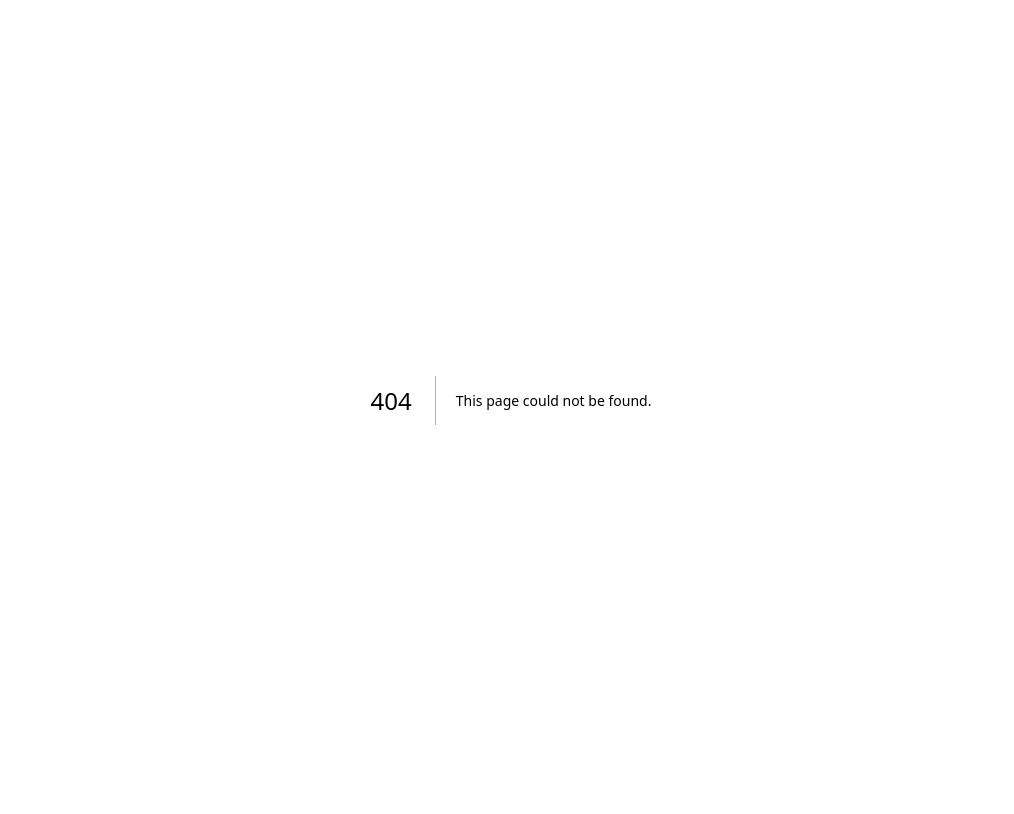
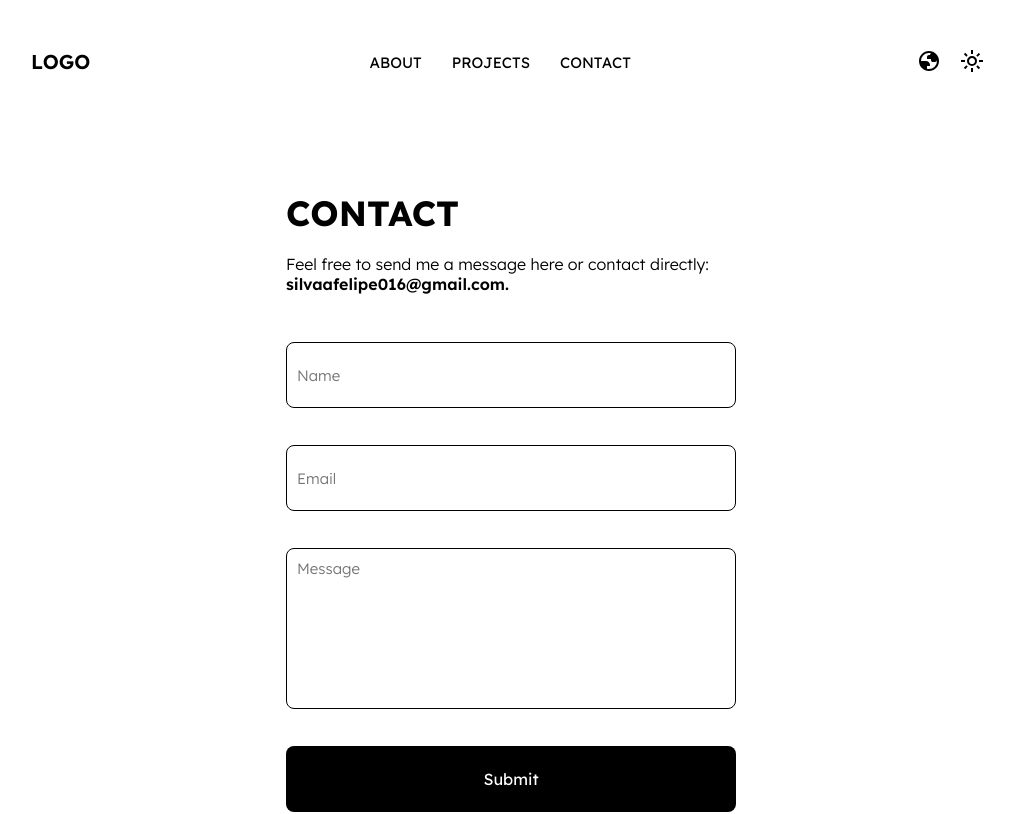
Before and after one commit to MFelipeSilva/mfelipesilva-v2, a Next.js app: page /contact in a window 1280 px wide. Before the commit this address had no page. Shown: the top 814 px of the page, without its empty margins (129-1143 px from the left). Built offline with nearby package versions, Linux system fonts and the light colour scheme.

Commit message:
feat: add contact page

```diff
--- a/package.json
+++ b/package.json
@@ -9,14 +9,17 @@
     "lint": "next lint"
   },
   "dependencies": {
+    "@hookform/resolvers": "^3.3.4",
     "@types/styled-components": "^5.1.34",
     "i18next": "^23.10.1",
     "i18next-browser-languagedetector": "^7.2.0",
     "next": "14.1.3",
     "react": "^18",
     "react-dom": "^18",
+    "react-hook-form": "^7.51.1",
     "react-i18next": "^14.1.0",
-    "styled-components": "^6.1.8"
+    "styled-components": "^6.1.8",
+    "zod": "^3.22.4"
   },
   "devDependencies": {
     "@types/node": "^20",
--- /dev/null
+++ b/src/app/contact/page.tsx
@@ -0,0 +1,29 @@
+"use client";
+
+import { useTranslation } from "react-i18next";
+
+import { Form } from "@/components/form";
+
+import { Layout } from "@/components/layout";
+
+import { Container } from "./style";
+
+export default function Contact() {
+  const { t } = useTranslation();
+
+  return (
+    <Layout>
+      <Container>
+        <section>
+          <div>
+            <h1>{t("contact.title")}</h1>
+            <p dangerouslySetInnerHTML={{ __html: t("contact.text") }} />
+          </div>
+          <div>
+            <Form />
+          </div>
+        </section>
+      </Container>
+    </Layout>
+  );
+}
--- /dev/null
+++ b/src/app/contact/style.ts
@@ -0,0 +1,73 @@
+import styled from "styled-components";
+
+import "../../styles/global.css";
+
+export const Container = styled.main`
+  display: flex;
+  min-height: 843px;
+  width: 100%;
+  height: 84vh;
+  gap: 4em;
+  align-items: center;
+  flex-direction: row;
+  justify-content: center;
+
+  & > section {
+    display: flex;
+    max-width: 1243px;
+    width: 65vw;
+    height: 100%;
+    gap: 4em;
+    align-items: center;
+    justify-content: space-between;
+
+    & > div:nth-child(1) {
+      display: flex;
+      width: 35vw;
+      max-width: 565px;
+      gap: 19px;
+      padding-bottom: 18em;
+      flex-direction: column;
+
+      & > h1 {
+        font-size: clamp(25px, 3vw, 35px);
+        color: #000;
+        font-weight: 700;
+        text-transform: uppercase;
+      }
+      & > p {
+        color: #000;
+        font-size: clamp(14px, 3vw, 16px);
+        font-weight: 300;
+
+        & > span {
+          font-weight: 600;
+        }
+      }
+
+      @media (max-width: 1280px) {
+        width: 100%;
+        padding-bottom: 0;
+      }
+    }
+
+    & > div:nth-child(2) {
+      @media (max-width: 1280px) {
+        width: 100%;
+      }
+    }
+
+    @media (max-width: 1280px) {
+      width: 450px;
+      gap: 3em;
+      align-items: start;
+      flex-direction: column;
+      justify-content: center;
+    }
+
+    @media (max-width: 580px) {
+      width: 80vw;
+      justify-content: center;
+    }
+  }
+`;
--- /dev/null
+++ b/src/components/form.tsx
@@ -0,0 +1,166 @@
+import { useTranslation } from "react-i18next";
+
+import { z } from "zod";
+
+import { useForm } from "react-hook-form";
+
+import { zodResolver } from "@hookform/resolvers/zod";
+
+import styled from "styled-components";
+
+const StyledForm = styled.form`
+  display: flex;
+  width: 25.2vw;
+  max-width: 480px;
+  min-width: 400px;
+  gap: 37px;
+  flex-direction: column;
+
+  .error {
+    border: 1px solid #ff0000 !important;
+  }
+
+  & > label {
+    display: flex;
+    gap: 0.7em;
+    flex-direction: column;
+
+    & > input {
+      width: 100%;
+      height: 66px;
+      outline: none;
+      padding: 0 10px;
+      border: 1px solid #000;
+      border-radius: 8px;
+      font-size: 15px;
+      font-weight: 300;
+      font-family: "Lexend", sans-serif;
+
+      ::placeholder,
+      ::-webkit-input-placeholder {
+        color: #343a40;
+      }
+      :-ms-input-placeholder {
+        color: #343a40;
+      }
+    }
+
+    & > textarea {
+      width: 100%;
+      height: 161px;
+      outline: none;
+      padding: 10px;
+      resize: none;
+      border: 1px solid #000;
+      border-radius: 8px;
+      font-size: 15px;
+      font-weight: 300;
+      font-family: "Lexend", sans-serif;
+
+      ::placeholder,
+      ::-webkit-input-placeholder {
+        color: #343a40;
+      }
+      :-ms-input-placeholder {
+        color: #343a40;
+      }
+    }
+
+    & > span {
+      font-size: 13px;
+      color: #ff0000;
+    }
+  }
+
+  & > button {
+    width: 100%;
+    height: 66px;
+    border: none;
+    outline: none;
+    color: #fff;
+    cursor: pointer;
+    font-size: 16px;
+    border-radius: 8px;
+    background-color: #000;
+    font-family: "Lexend", sans-serif;
+  }
+
+  @media (max-width: 1280px) {
+    max-width: none;
+    min-width: 0;
+    width: 100%;
+  }
+`;
+
+export const Form = () => {
+  const { t } = useTranslation();
+
+  const createFormSchema = z.object({
+    name: z.string().min(3, t("contact.form.errors.name")),
+    email: z
+      .string()
+      .min(1, t("contact.form.errors.minEmail"))
+      .email(t("contact.form.errors.errorEmail")),
+    message: z.string().min(6, t("contact.form.errors.message")),
+  });
+
+  type CreateFormData = z.infer<typeof createFormSchema>;
+
+  const {
+    reset,
+    register,
+    handleSubmit,
+    formState: { errors },
+  } = useForm<CreateFormData>({
+    resolver: zodResolver(createFormSchema),
+  });
+
+  const sendForm = async (data: CreateFormData) => {
+    try {
+      await fetch("https://formspree.io/f/meqylyna", {
+        method: "POST",
+        body: JSON.stringify(data),
+        headers: {
+          "Content-Type": "application/json",
+        },
+      });
+
+      reset();
+    } catch (error) {
+      error;
+    }
+  };
+
+  return (
+    <StyledForm onSubmit={handleSubmit(sendForm)}>
+      <label>
+        <input
+          type="text"
+          placeholder={t("contact.form.name")}
+          {...register("name")}
+          className={errors && errors.name === undefined ? "" : "error"}
+        ></input>
+        {errors.name && <span>{errors.name.message}</span>}
+      </label>
+      <label>
+        <input
+          type="email"
+          placeholder={t("contact.form.email")}
+          {...register("email")}
+          className={errors && errors.email === undefined ? "" : "error"}
+        ></input>
+        {errors.email && <span>{errors.email.message}</span>}
+      </label>
+      <label>
+        <textarea
+          placeholder={t("contact.form.message")}
+          {...register("message")}
+          className={errors && errors.message === undefined ? "" : "error"}
+        ></textarea>
+        {errors.message && <span>{errors.message.message}</span>}
+      </label>
+
+      <button type="submit">{t("contact.button")}</button>
+    </StyledForm>
+  );
+};
--- a/src/locales/en.json
+++ b/src/locales/en.json
@@ -12,7 +12,7 @@
       },
       "about": {
         "title": "About me",
-        "text": "Hi My name is Mauricio Felipe da Silva and I am currently focused on becoming a full-stack developer. I have always had an interest in the world of technology, so much so that I already had a channel in which I taught others to create banners, thumbnails, and how to use some functionalities in some applications and programs. <br /> <br />And when I met the world of web development through a friend, I immediately had the interest in the front-end part. Since then I started to study and create small projects that made me acquire even more knowledge and passion for the area. <br /> <br /> Currently these are my main technologies:"
+        "text": "Hi! My name is Mauricio Felipe da Silva and I am currently focused on becoming a full-stack developer. I have always had an interest in the world of technology, so much so that I already had a channel in which I taught others to create banners, thumbnails, and how to use some functionalities in some applications and programs. <br /> <br />And when I met the world of web development through a friend, I immediately had the interest in the front-end part. Since then I started to study and create small projects that made me acquire even more knowledge and passion for the area. <br /> <br /> Currently these are my main technologies:"
       },
       "projects": {
         "title": "Projects",
@@ -20,6 +20,22 @@
           "url": "Website",
           "github": "Go to the Github."
         }
+      },
+      "contact": {
+        "title": "Contact",
+        "text": "Feel free to send me a message here or contact directly: <span>silvaafelipe016@gmail.com.</span>",
+        "form": {
+          "name": "Name",
+          "email": "Email",
+          "message": "Message",
+          "errors": {
+            "name": "Please, add your name.",
+            "minEmail": "The email is required.",
+            "errorEmail": "Invalid email format.",
+            "message": "Please, add a small text."
+          }
+        },
+        "button": "Submit"
       }
     }
   }
--- a/src/locales/pt.json
+++ b/src/locales/pt.json
@@ -20,6 +20,22 @@
           "url": "Site",
           "github": "Ir para o Github."
         }
+      },
+      "contact": {
+        "title": "Contato",
+        "text": "Fique a vontade para me enviar um mensagem aqui ou contatar diretamente: <span>silvaafelipe016@gmail.com.</span>",
+        "form": {
+          "name": "Nome",
+          "email": "Email",
+          "message": "Mensagem",
+          "errors": {
+            "name": "Por favor, adicione o seu nome.",
+            "minEmail": "O email é obrigatório.",
+            "errorEmail": "Formato de email inválido.",
+            "message": "Por favor, adicione um pequeno texto."
+          }
+        },
+        "button": "Enviar"
       }
     }
   }
--- a/src/styles/global.css
+++ b/src/styles/global.css
@@ -1,3 +1,5 @@
+@import url("https://fonts.googleapis.com/css2?family=Lexend:wght@100..900&display=swap");
+
 * {
   margin: 0;
   padding: 0;
```
Also changed, not shown: 1 other file (tests, documents, lock files or other folders).
